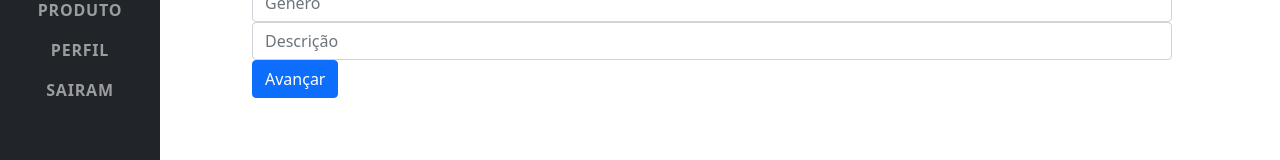
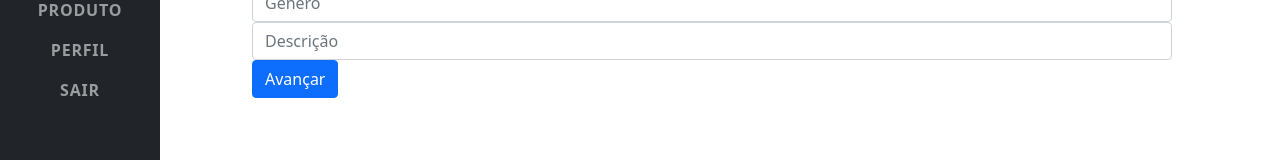
Before and after one commit to RodrigoDoprado/my-app-dashboard, a React (Create React App) app: page /dashboard/produto/cadastrar in a window 1280 px wide. Shown: the part 444-604 px from the top of the page. Built offline with nearby package versions, Linux system fonts and the light colour scheme.

Commit message:
Update menu

```diff
--- a/src/componete/menu.tsx
+++ b/src/componete/menu.tsx
@@ -16,7 +16,7 @@
                     <li className="nav-item"><a className="nav-link js-scroll-trigger" href="/dashboard/perfil">Perfil</a></li>
                     {/* <li className="nav-item"><a className="nav-link js-scroll-trigger" href="#skills">Skills</a></li>
                     <li className="nav-item"><a className="nav-link js-scroll-trigger" href="#interests">Interests</a></li> */}
-                    <li className="nav-item"><a className="nav-link js-scroll-trigger" href="/login">Sairam</a></li>
+                    <li className="nav-item"><a className="nav-link js-scroll-trigger" href="/login">Sair</a></li>
                 </ul>
             </div>
         </nav>
```
